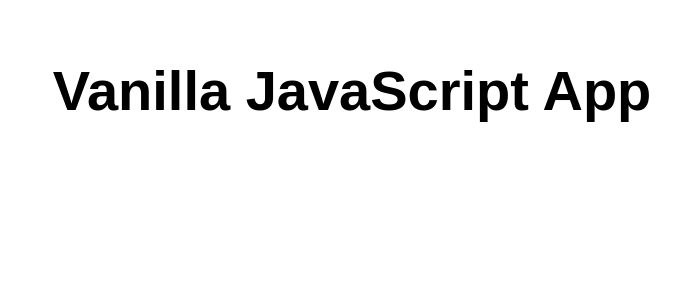
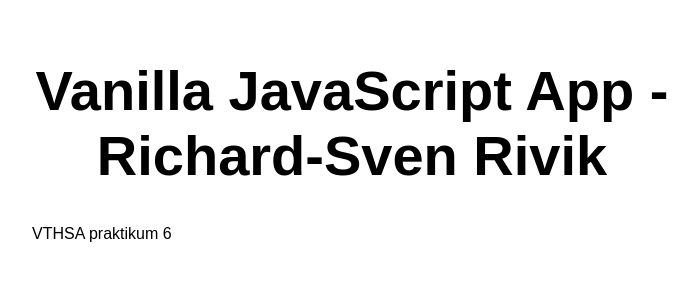
Before and after one commit to RichardR5/StaticWebApp, a website: page src/index.html in a window 1280 px wide. Shown: the whole page, without its empty margins (288-986 px from the left). Drawn offline with Linux system fonts and the light colour scheme.

Commit message:
Update index.html

```diff
--- a/src/index.html
+++ b/src/index.html
@@ -10,7 +10,8 @@
 
 <body>
   <main>
-    <h1>Vanilla JavaScript App</h1>
+    <h1>Vanilla JavaScript App - Richard-Sven Rivik</h1>
+      <p>VTHSA praktikum 6</p>
   </main>
 </body>
 
```
